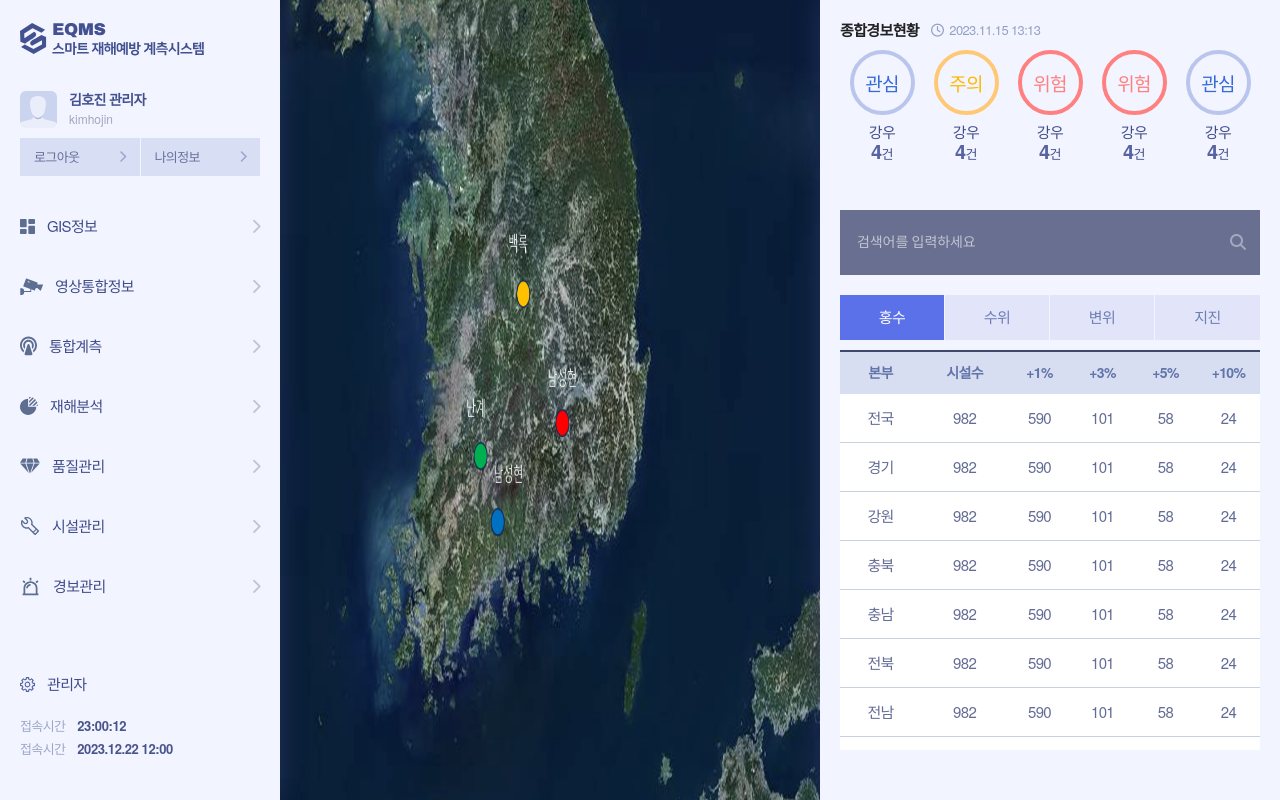
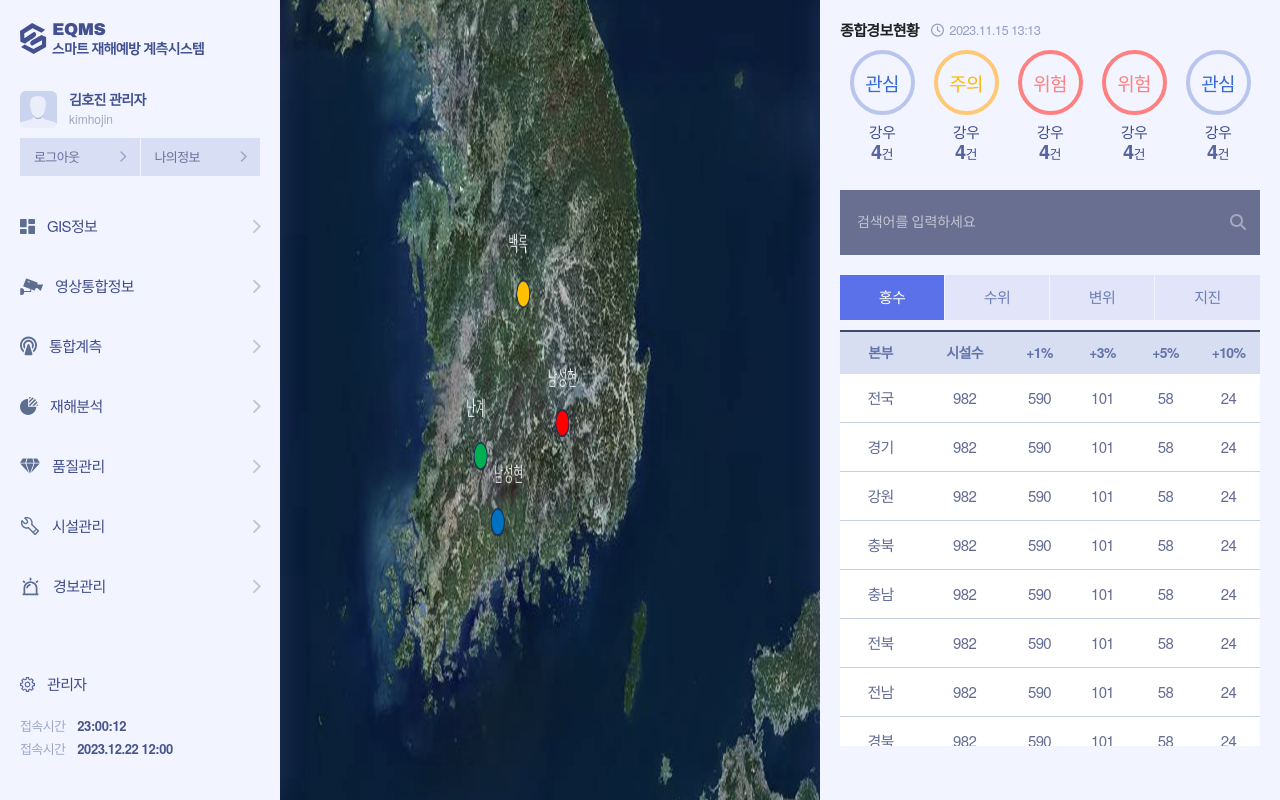
Before and after one commit to jin-ii/E-q_cod, a plain HTML site: page index.html in a window 1280 px wide. Drawn offline with nearby package versions, Linux system fonts and the light colour scheme; a web font is replaced by a local one.

Commit message:
style : 종합경보현황 높이값 변경

```diff
--- a/css/layout.css
+++ b/css/layout.css
@@ -66,7 +66,7 @@
 .status_bar{position:absolute;top:0;right:0;z-index:1;width:460px;height:100vh;background-color:#F2F5FF;box-shadow:0 0 25px rgba(67, 81, 144,.4)}
 
 /* 종합경보현황 */
-.status_total_alarm{margin-top:10px;height:180px}
+.status_total_alarm{margin-top:10px;height:160px}
 .status_total_alarm .title{display:flex;padding:0 20px 0 20px;line-height:40px}
 .status_total_alarm .title h2{font-size:15px;color:#222;}
 .status_total_alarm .title .current_time{color:#949FC3;font-size:13px;font-weight:500;padding-left:12px}
@@ -93,7 +93,7 @@
 .search_button i{font-size:16px;color:rgba(255,255,255,0.4);margin-left:6px}
 
 /* 대시보드 테이블 */
-.total_table_wrap{width:100%;padding:0 20px;height:calc(100vh - 300px);overflow:hidden}
+.total_table_wrap{width:100%;padding:0 20px;height:calc(100vh - 280px);overflow:hidden}
 .dashboard_tab{display:flex;width:100%}
 .dashboard_tab li{flex:1}
 .dashboard_tab li a{display:block;height:45px;line-height:43px;background:#E2E5F9;text-align:center;color:#6C7EB4;margin-right:1px}
```
